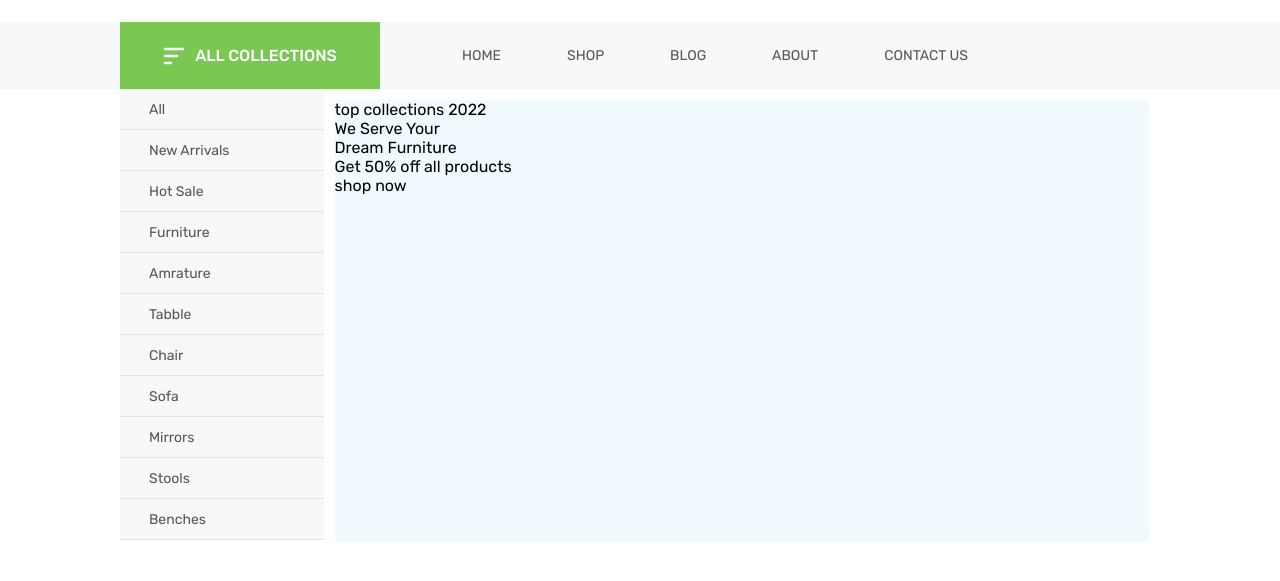
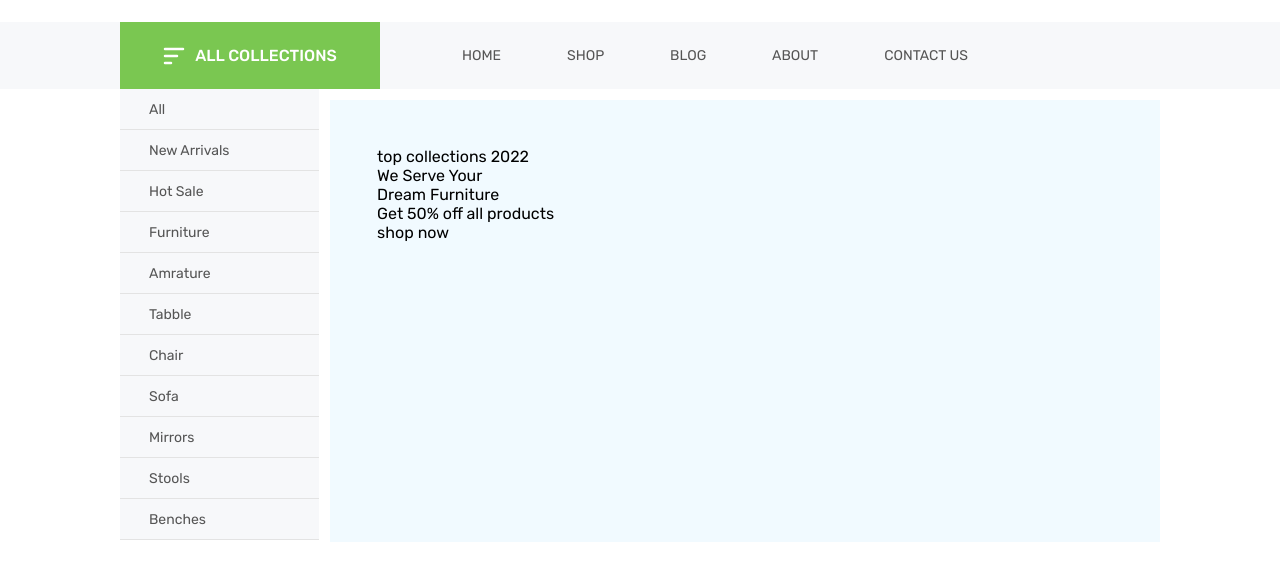
Before and after one commit to ZubalYana/Furniking, a website: page public/index.html in a window 1280 px wide. Shown: the part 121-702 px from the top of the page. Drawn offline with nearby package versions, Linux system fonts and the light colour scheme.

Commit message:
fix the banner positions and sizes, add paddings

```diff
--- a/public/style/style.scss
+++ b/public/style/style.scss
@@ -195,10 +195,11 @@ body{
             }
         }
         .banner {
-            width: 100%;
+            width: 1055px;
             height: 442px;
-            margin: 11px;
+            margin: 11px 0 0 11px;
             background: linear-gradient(to bottom right, #F1FAFF, #F1FAFF);
+            padding: 47px;
         }
 
     }
```
Also changed, not shown: public/style/style.css, 1 other file.
